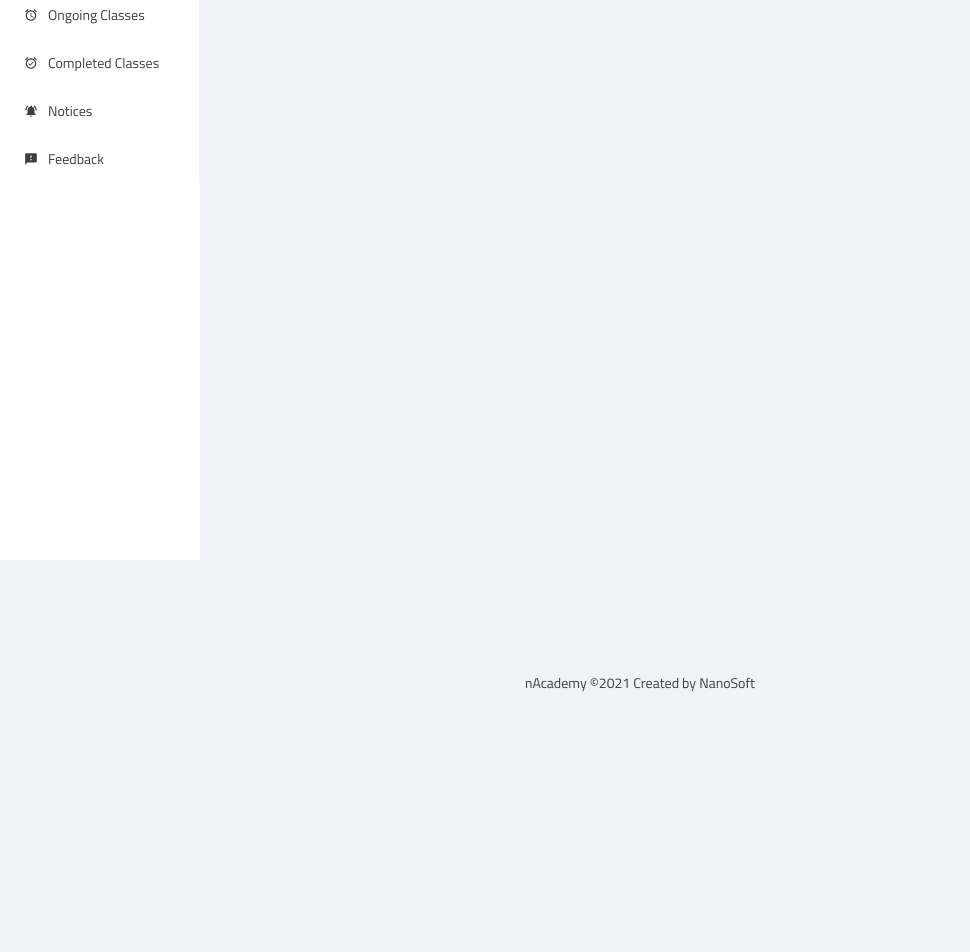
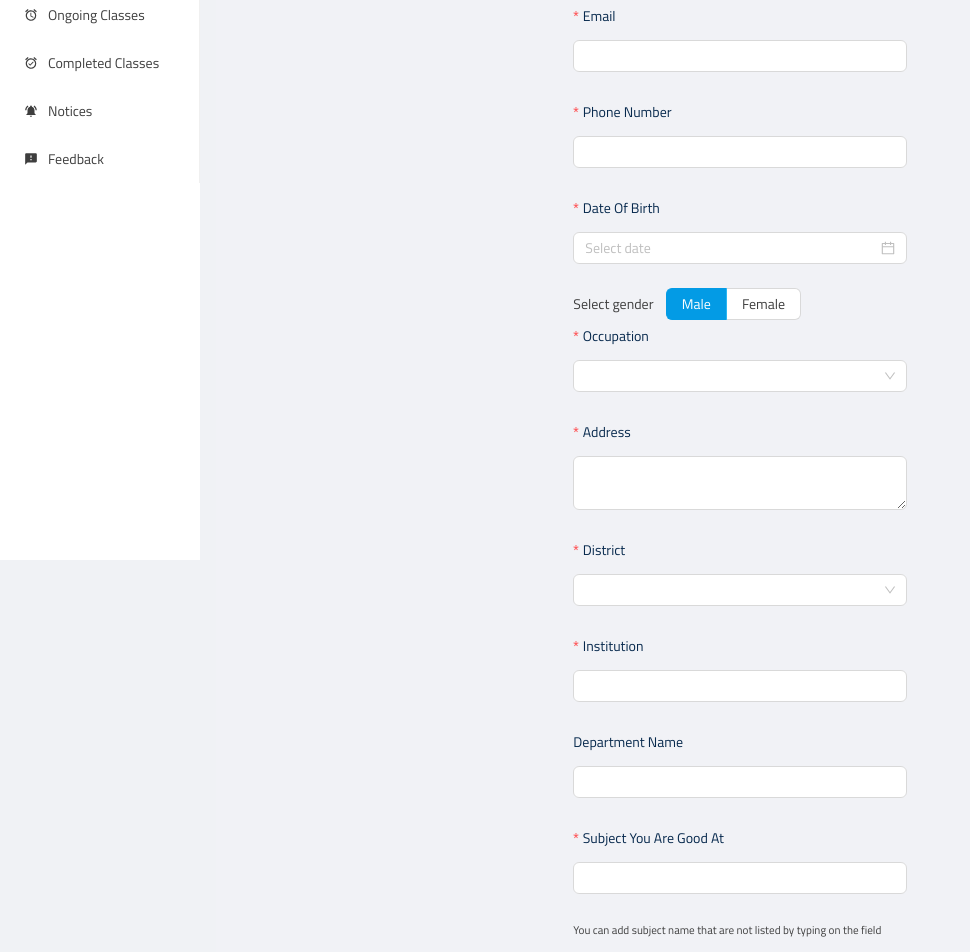
Before and after one commit to darkalgo/nacademy-frontend, a React (Create React App) app: page /tutor/profile in a window 1280 px wide. Shown: the part 240-1192 px from the top of the page, without its empty margins (0-970 px from the left). Before the commit the page ends 958 px from the top, so only its background shows below. Built offline with nearby package versions, Linux system fonts and the light colour scheme; sample sign-in values are in the browser's storage.

Commit message:
feat: implemented profile page for tutor

```diff
--- a/src/layouts/CommonLayout.js
+++ b/src/layouts/CommonLayout.js
@@ -55,7 +55,7 @@ const CommonLayout = () => {
             <LoggedInRoute component={AdminLayout} />
           </Switch>
         </Content>
-        <Footer style={{ textAlign: "center" }}>nAcademy ©{new Date().getFullYear()} Created by NanoSoft</Footer>
+        <Footer style={{ textAlign: "center", backgroundColor: "#07294d", color: "#fff" }}>nAcademy ©{new Date().getFullYear()} Created by NanoSoft</Footer>
       </Layout>
     </AppRootContextProvider>
   );
--- a/src/pages/Registration.jsx
+++ b/src/pages/Registration.jsx
@@ -1,6 +1,6 @@
 import React, { useState } from "react";
 import { Button, Col, DatePicker, Form, Input, Radio, Row, Select, Typography } from "antd";
-import { accountType, classNames, districtName, genders, groupNames, subjectNames } from "../utils/Constants";
+import { accountType, classNames, districtName, genders, groupNames, occupations, subjectNames } from "../utils/Constants";
 import { mobileNumberValidation, passwordValidation } from "../utils/Validations";
 
 const { Text, Title } = Typography;
@@ -96,8 +96,21 @@ const Registration = () => {
         </Row>
         <Row justify="center">
           <Col xs={{ span: 24 }} md={{ span: 12 }} lg={{ span: 8 }}>
+            <Form.Item name="occupation" label="Occupation" labelCol={{ span: 24 }} rules={[{ required: true, message: "Occupation is required" }]}>
+              <Select>
+                {occupations.map((el) => (
+                  <Option key={el.id} value={el.id}>
+                    {el.name}
+                  </Option>
+                ))}
+              </Select>
+            </Form.Item>
+          </Col>
+        </Row>
+        <Row justify="center">
+          <Col xs={{ span: 24 }} md={{ span: 12 }} lg={{ span: 8 }}>
             <Form.Item name="district" label="District" labelCol={{ span: 24 }} rules={[{ required: true, message: "District is required" }]}>
-              <Select>
+              <Select showSearch optionFilterProp="children" allowClear>
                 {districtName.map((el) => (
                   <Option key={el.id} value={el.id}>
                     {el.name}
@@ -147,8 +160,15 @@ const Registration = () => {
           <>
             <Row justify="center">
               <Col xs={{ span: 24 }} md={{ span: 12 }} lg={{ span: 8 }}>
+                <Form.Item name="department_name" label="Department Name" labelCol={{ span: 24 }}>
+                  <Input />
+                </Form.Item>
+              </Col>
+            </Row>
+            <Row justify="center">
+              <Col xs={{ span: 24 }} md={{ span: 12 }} lg={{ span: 8 }}>
                 <Form.Item name="subject" label="Subject You Are Good At" labelCol={{ span: 24 }} rules={[{ required: true, message: "Subject name is required" }]}>
-                  <Select mode="tags" style={{ width: "100%" }} tokenSeparators={[","]}>
+                  <Select mode="tags" style={{ width: "100%" }} tokenSeparators={[","]} showSearch optionFilterProp="children" allowClear>
                     {subjectNames.map((el) => (
                       <Option value={el.id} key={el.id}>
                         {el.name}
@@ -162,7 +182,7 @@ const Registration = () => {
             <Row justify="center">
               <Col xs={{ span: 24 }} md={{ span: 12 }} lg={{ span: 8 }}>
                 <Form.Item name="favorite_subject" label="Favorite Subject" labelCol={{ span: 24 }} rules={[{ required: true, message: "Favorite subject name is required" }]}>
-                  <Select mode="tags" style={{ width: "100%" }} tokenSeparators={[","]}>
+                  <Select mode="tags" style={{ width: "100%" }} tokenSeparators={[","]} showSearch optionFilterProp="children" allowClear>
                     {subjectNames.map((el) => (
                       <Option value={el.id} key={el.id}>
                         {el.name}
--- a/src/pages/Tutors/TutorProfile.jsx
+++ b/src/pages/Tutors/TutorProfile.jsx
@@ -1,9 +1,149 @@
-import React from "react";
+import React, { useState } from "react";
+import { Button, Col, DatePicker, Form, Input, Radio, Row, Select, Typography } from "antd";
+
+import { emailValidation, mobileNumberValidation } from "../../utils/Validations";
+import { districtName, genders, groupNames, occupations, subjectNames } from "../../utils/Constants";
+
+const { Text, Title } = Typography;
+const { TextArea } = Input;
+const { Option } = Select;
 
 const TutorProfile = () => {
+  const [form] = Form.useForm();
+
+  const [gender, setGender] = useState("Male");
+
+  const onFinish = (values) => {
+    console.log(values);
+  };
+
   return (
     <div>
-      <h1>Profile</h1>
+      <Form form={form} onFinish={onFinish}>
+        <Row justify="center">
+          <Title level={3}>Profile</Title>
+        </Row>
+        <Row justify="center">
+          <Col xs={{ span: 24 }} md={{ span: 12 }} lg={{ span: 8 }}>
+            <Form.Item name="name" label="Name" labelCol={{ span: 24 }} rules={[{ required: true, message: "Name is required" }]}>
+              <Input />
+            </Form.Item>
+          </Col>
+        </Row>
+        <Row justify="center">
+          <Col xs={{ span: 24 }} md={{ span: 12 }} lg={{ span: 8 }}>
+            <Form.Item
+              name="email"
+              label="Email"
+              labelCol={{ span: 24 }}
+              rules={[
+                { required: true, message: "Email is required" },
+                { pattern: emailValidation, message: "Please enter a valid email" },
+              ]}>
+              <Input />
+            </Form.Item>
+          </Col>
+        </Row>
+        <Row justify="center">
+          <Col xs={{ span: 24 }} md={{ span: 12 }} lg={{ span: 8 }}>
+            <Form.Item
+              name="phone_number"
+              label="Phone Number"
+              labelCol={{ span: 24 }}
+              rules={[
+                { required: true, message: "Phone number is required" },
+                { pattern: mobileNumberValidation, message: "Please enter valid number" },
+              ]}>
+              <Input />
+            </Form.Item>
+          </Col>
+        </Row>
+        <Row justify="center">
+          <Col xs={{ span: 24 }} md={{ span: 12 }} lg={{ span: 8 }}>
+            <Form.Item name="dob" label="Date Of Birth" labelCol={{ span: 24 }} rules={[{ required: true, message: "DoB is required" }]}>
+              <DatePicker style={{ width: "100%" }} />
+            </Form.Item>
+          </Col>
+        </Row>
+        <Row justify="center">
+          <Col xs={{ span: 24 }} md={{ span: 12 }} lg={{ span: 8 }}>
+            <Text>
+              Select gender &nbsp; &nbsp;
+              <Radio.Group options={genders} onChange={(e) => setGender(e.target.value)} value={gender} optionType="button" buttonStyle="solid" />
+            </Text>
+          </Col>
+        </Row>
+        <Row justify="center">
+          <Col xs={{ span: 24 }} md={{ span: 12 }} lg={{ span: 8 }}>
+            <Form.Item name="occupation" label="Occupation" labelCol={{ span: 24 }} rules={[{ required: true, message: "Occupation is required" }]}>
+              <Select>
+                {occupations.map((el) => (
+                  <Option key={el.id} value={el.id}>
+                    {el.name}
+                  </Option>
+                ))}
+              </Select>
+            </Form.Item>
+          </Col>
+        </Row>
+        <Row justify="center">
+          <Col xs={{ span: 24 }} md={{ span: 12 }} lg={{ span: 8 }}>
+            <Form.Item name="address" label="Address" labelCol={{ span: 24 }} rules={[{ required: true, message: "Address is required" }]}>
+              <TextArea />
+            </Form.Item>
+          </Col>
+        </Row>
+        <Row justify="center">
+          <Col xs={{ span: 24 }} md={{ span: 12 }} lg={{ span: 8 }}>
+            <Form.Item name="district" label="District" labelCol={{ span: 24 }} rules={[{ required: true, message: "District is required" }]}>
+              <Select showSearch optionFilterProp="children" allowClear>
+                {districtName.map((el) => (
+                  <Option key={el.id} value={el.id}>
+                    {el.name}
+                  </Option>
+                ))}
+              </Select>
+            </Form.Item>
+          </Col>
+        </Row>
+        <Row justify="center">
+          <Col xs={{ span: 24 }} md={{ span: 12 }} lg={{ span: 8 }}>
+            <Form.Item name="institution" label="Institution" labelCol={{ span: 24 }} rules={[{ required: true, message: "Institution is required" }]}>
+              <Input />
+            </Form.Item>
+          </Col>
+        </Row>
+        <Row justify="center">
+          <Col xs={{ span: 24 }} md={{ span: 12 }} lg={{ span: 8 }}>
+            <Form.Item name="department_name" label="Department Name" labelCol={{ span: 24 }}>
+              <Input />
+            </Form.Item>
+          </Col>
+        </Row>
+        <Row justify="center">
+          <Col xs={{ span: 24 }} md={{ span: 12 }} lg={{ span: 8 }}>
+            <Form.Item name="subject" label="Subject You Are Good At" labelCol={{ span: 24 }} rules={[{ required: true, message: "Subject name is required" }]}>
+              <Select mode="tags" style={{ width: "100%" }} tokenSeparators={[","]} showSearch optionFilterProp="children" allowClear>
+                {subjectNames.map((el) => (
+                  <Option value={el.id} key={el.id}>
+                    {el.name}
+                  </Option>
+                ))}
+              </Select>
+            </Form.Item>
+            <small>You can add subject name that are not listed by typing on the field</small>
+          </Col>
+        </Row>
+        <Row justify="center" className="mt-2">
+          <Col xs={{ span: 24 }} md={{ span: 12 }} lg={{ span: 8 }}>
+            <Form.Item>
+              <Button block type="primary" htmlType="submit">
+                Update
+              </Button>
+            </Form.Item>
+          </Col>
+        </Row>
+      </Form>
     </div>
   );
 };
--- a/src/utils/Constants.js
+++ b/src/utils/Constants.js
@@ -43,6 +43,14 @@ export const subjectNames = [
   { id: "ICT", name: "ICT" },
 ];
 
+export const occupations = [
+  { id: "Student", name: "Student" },
+  { id: "Teacher", name: "Teacher" },
+  { id: "Job", name: "Job" },
+  { id: "Business", name: "Business" },
+  { id: "None", name: "None" },
+];
+
 export const districtName = [
   { id: "Chittagong", name: "Chittagong" },
   { id: "Dhaka ", name: "Dhaka " },
```
Also changed, not shown: src/MainApp.js (deleted, +0 -28 lines).
